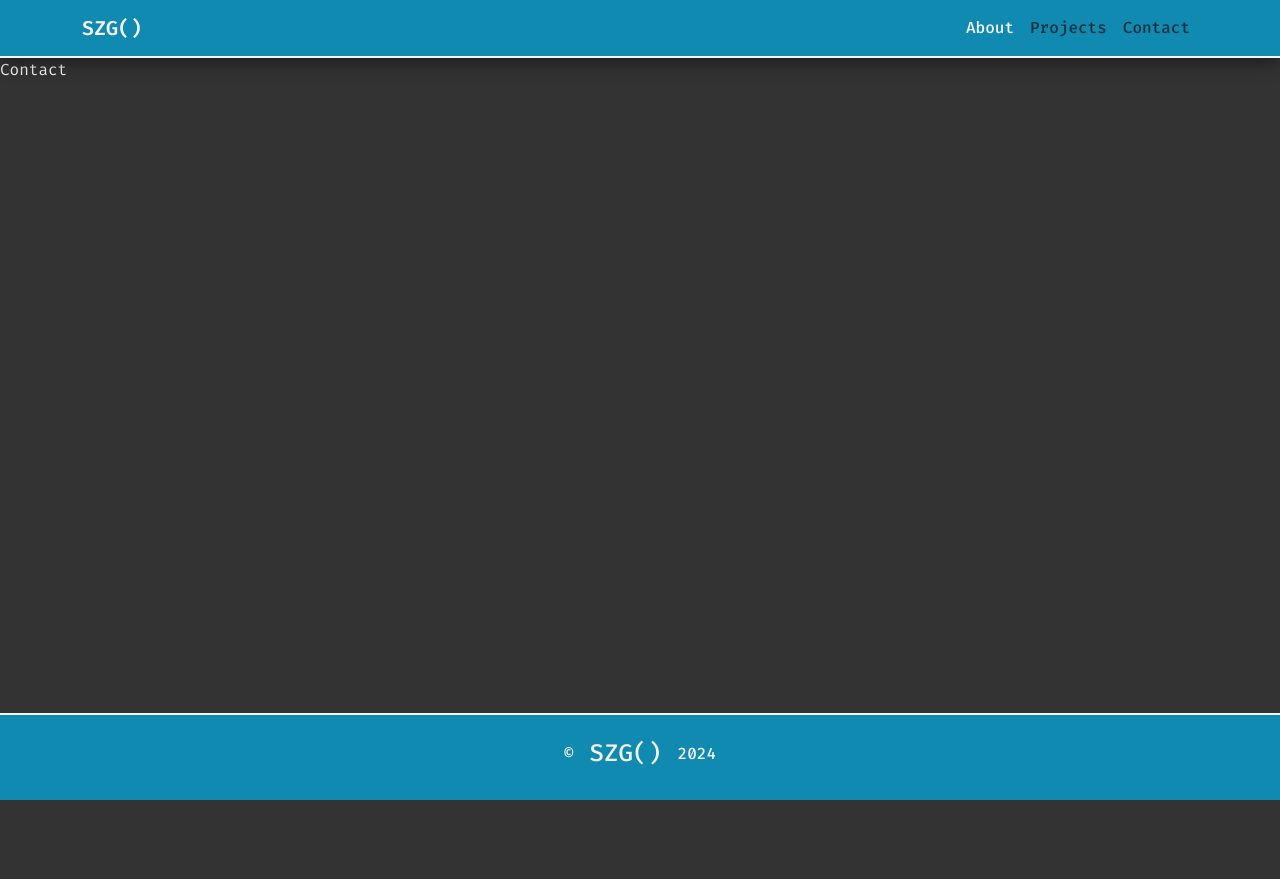
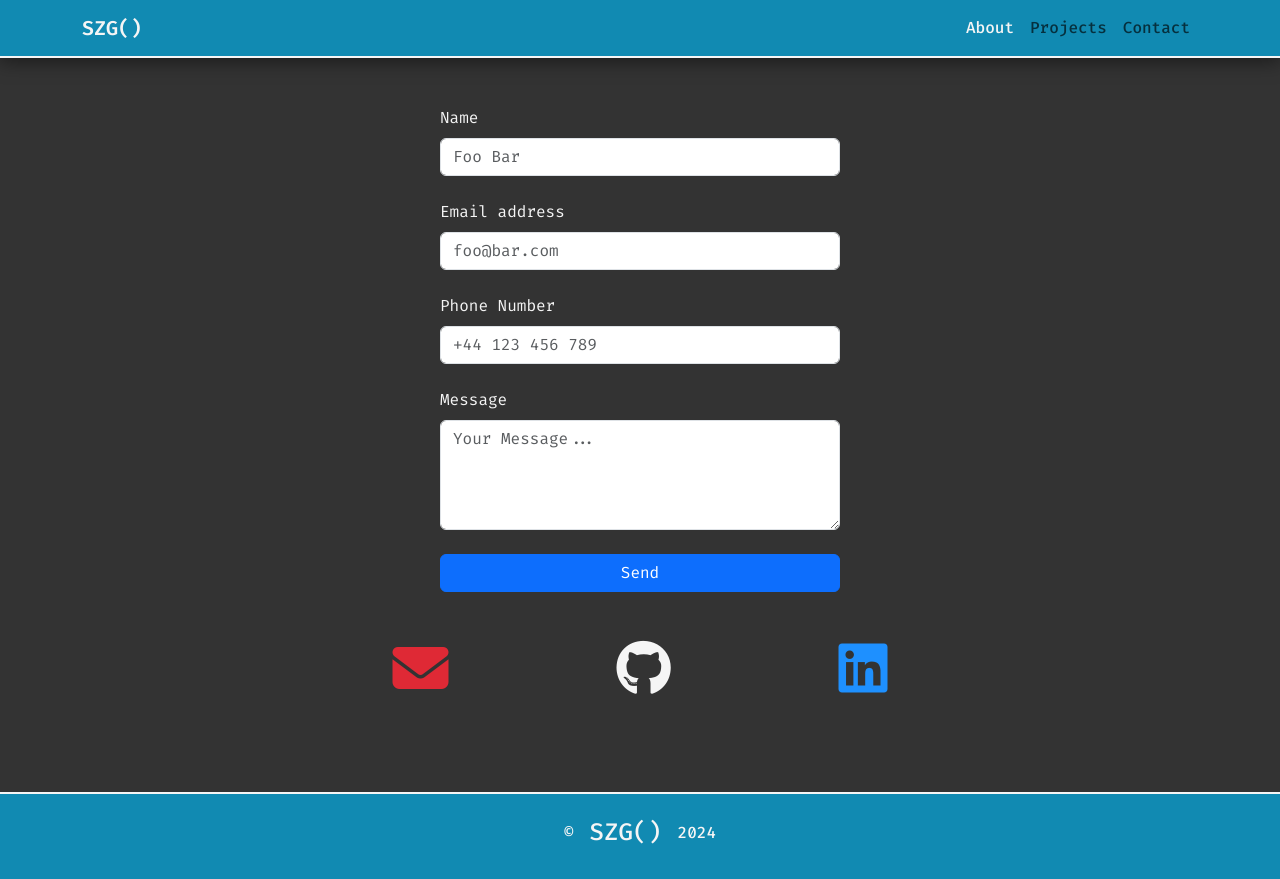
Before and after one commit to SebZG/React-Portfolio, a React (Vite) app: page /contact in a window 1280 px wide. Before the commit the page ends 800 px from the top, so only its background shows below. Built offline with nearby package versions, Linux system fonts and the light colour scheme.

Commit message:
Added Form component

```diff
--- a/src/App.jsx
+++ b/src/App.jsx
@@ -1,7 +1,7 @@
 import { BrowserRouter as Router, Routes, Route } from 'react-router-dom';
 
 import Header from './components/Header';
-import About from './pages/About';
+import Home from './pages/Home';
 import ProjectGallery from './pages/ProjectGallery';
 import Contact from './pages/Contact';
 import Footer from './components/Footer';
@@ -12,7 +12,7 @@ const App = () => {
 		<Router>
 			<Header />
 			<Routes>
-				<Route path="/" element={<About />} />
+				<Route path="/" element={<Home />} />
 				<Route path="/projects" element={<ProjectGallery />} />
 				<Route path="/contact" element={<Contact />} />
 			</Routes>
--- a/src/components/Project/Project.jsx
+++ b/src/components/Project/Project.jsx
@@ -30,10 +30,13 @@ const Project = ({ project }) => {
 
          <Card.Body>
             <Card.Title className='project-title'>{project.name}</Card.Title>
+            <hr />
             <Card.Subtitle className='project-subtitle mb-2'>{project.technologies.join(" / ")}</Card.Subtitle>
+            <hr />
             <Card.Text className='project-description'>
                {project.description}
             </Card.Text>
+            <hr />
             {
                project.URL &&
                <Card.Link target='_blank' href={project.URL}>Deployed Project</Card.Link>
--- a/src/pages/About/index.jsx
+++ /dev/null
@@ -1,3 +0,0 @@
-import About from "./About";
-
-export default About;
--- a/src/pages/Contact/Contact.css
+++ b/src/pages/Contact/Contact.css
@@ -0,0 +1,31 @@
+form {
+   max-width: 400px;
+   margin: 0 auto;
+}
+
+#contact a {
+   text-decoration: none;
+ }
+
+ #contact i {
+   font-size: 3.5rem;
+   scale: 1;
+   transition: all 0.2s ease-in-out;
+   cursor: pointer;
+ }
+
+ #contact i:hover {
+   transform: scale(1.1);
+ }
+
+ .fa-envelope {
+   color: var(--RED);
+ }
+
+ .fa-github {
+   color: var(--WHITE);
+ }
+
+ .fa-linkedin {
+   color: dodgerblue;
+ }
--- a/src/pages/Contact/Contact.jsx
+++ b/src/pages/Contact/Contact.jsx
@@ -1,6 +1,105 @@
+import { useState } from 'react';
+
+import Container from 'react-bootstrap/Container';
+import Row from 'react-bootstrap/Row';
+import Form from 'react-bootstrap/Form';
+import Button from 'react-bootstrap/Button';
+
+import './Contact.css'
+
 const Contact = () => {
+   const [formData, setFormData] = useState({
+      name: '',
+      phone: '',
+      email: '',
+      message: ''
+   });
+
+   const handleInputChange = (e) => {
+      const { name, value } = e.target;
+
+      setFormData({
+         ...formData,
+         [name]: value
+      });
+   };
+
+   const handleSubmit = (e) => {
+      e.preventDefault();
+
+      console.log('formData', formData);
+
+      setFormData({
+         name: "",
+         email: "",
+         phone: "",
+         message: ""
+      });
+   };
+
    return (
-      <div>Contact</div>
+      <Container id="contact">
+
+         <Form className='my-5' onSubmit={handleSubmit}>
+            <Form.Group className="mb-4" >
+               <Form.Label>Name</Form.Label>
+               <Form.Control
+                  value={formData.name}
+                  name='name'
+                  type="text"
+                  placeholder="Foo Bar"
+                  onChange={handleInputChange}
+               />
+            </Form.Group>
+            <Form.Group className="mb-4" >
+               <Form.Label>Email address</Form.Label>
+               <Form.Control
+                  value={formData.email}
+                  name='email'
+                  type="email"
+                  placeholder="foo@bar.com"
+                  onChange={handleInputChange}
+               />
+            </Form.Group>
+            <Form.Group className="mb-4" >
+               <Form.Label>Phone Number</Form.Label>
+               <Form.Control
+                  value={formData.phone}
+                  name='phone'
+                  type="tel"
+                  placeholder="+44 123 456 789"
+                  onChange={handleInputChange}
+               />
+            </Form.Group>
+            <Form.Group className="mb-4" >
+               <Form.Label>Message</Form.Label>
+               <Form.Control as="textarea" rows={4}
+                  value={formData.message}
+                  name='message'
+                  placeholder='Your Message...'
+                  onChange={handleInputChange}
+               />
+            </Form.Group>
+            <Button type='submit' variant='outline' className='btn-primary w-100'>Send</Button>
+         </Form>
+
+         <Row className="justify-content-center">
+
+            <div className="col-lg-9 d-flex justify-content-evenly align-items-center">
+               <a target="_blank" className="" href="mailto:sebastian.zapata.g@gmail.com" alt="My Email">
+                  <i className="fa-solid fa-envelope"></i>
+               </a>
+               <a target="_blank" className="" href="https://github.com/SebZG" alt="My GitHub Profile">
+                  <i className="fa-brands fa-github"></i>
+               </a>
+               <a target="_blank" className="" href="https://www.linkedin.com/in/sebastian-z-g/" alt="My Linkedin Profile">
+                  <i className="fa-brands fa-linkedin"></i>
+               </a>
+            </div>
+
+         </Row>
+
+      </Container>
    )
 }
 export default Contact;
--- a/src/pages/About/About.css
+++ b/src/pages/Home/Home.css
@@ -9,13 +9,13 @@
    padding: 1rem 1rem 0 1rem;
 }
 
-.css-portfolio {
+.other-portfolios {
    color: var(--YELLOW);
    text-decoration: none;
    transition: color 0.2s ease-in-out;
 }
 
-.css-portfolio:hover {
+.other-portfolios:hover {
    color: var(--BLUE);
 }
 
--- a/src/pages/About/About.jsx
+++ b/src/pages/Home/Home.jsx
@@ -2,9 +2,10 @@ import Container from 'react-bootstrap/Container';
 import Row from 'react-bootstrap/Row';
 import Card from 'react-bootstrap/Card';
 
-import './About.css';
+import './Home.css';
 
 import Avatar from '../../assets/images/avatar.jpeg';
+import { Link } from 'react-router-dom';
 
 const Home = () => {
    return (
@@ -32,8 +33,18 @@ const Home = () => {
                                     love
                                     to code and build exciting Web Apps. I am currently on a Front-End Web Development Bootcamp which I
                                     will finish end of March. Feel free to look around and contact me if you have any questions.
-                                    Checkout my <a target="_blank" className="css-portfolio"
-                                       href="https://sebzg.github.io/CSS-Portfolio/">CSS Portfolio!</a>
+                                    Checkout my other portfolio projects:
+                                    <ul>
+                                       <li><a target="_blank" className="other-portfolios"
+                                          href="https://sebzg.github.io/Bootstrap-Portfolio/">Bootstrap Portfolio
+                                       </a></li>
+                                       <li>
+                                          <a target="_blank" className="other-portfolios"
+                                             href="https://sebzg.github.io/CSS-Portfolio/">CSS Portfolio
+                                          </a>
+                                       </li>
+                                    </ul>
+                                    <Link className='btn btn-primary' to="../CV - Sebastian Zapata Gutierrez.pdf" target="_blank" download>Download CV</Link>
                                  </Card.Text>
                               </blockquote>
                            </Card.Body>
--- /dev/null
+++ b/src/pages/Home/index.jsx
@@ -0,0 +1,3 @@
+import Home from "./Home";
+
+export default Home;
```
Also changed, not shown: 2 other files (tests, documents, lock files or other folders).
